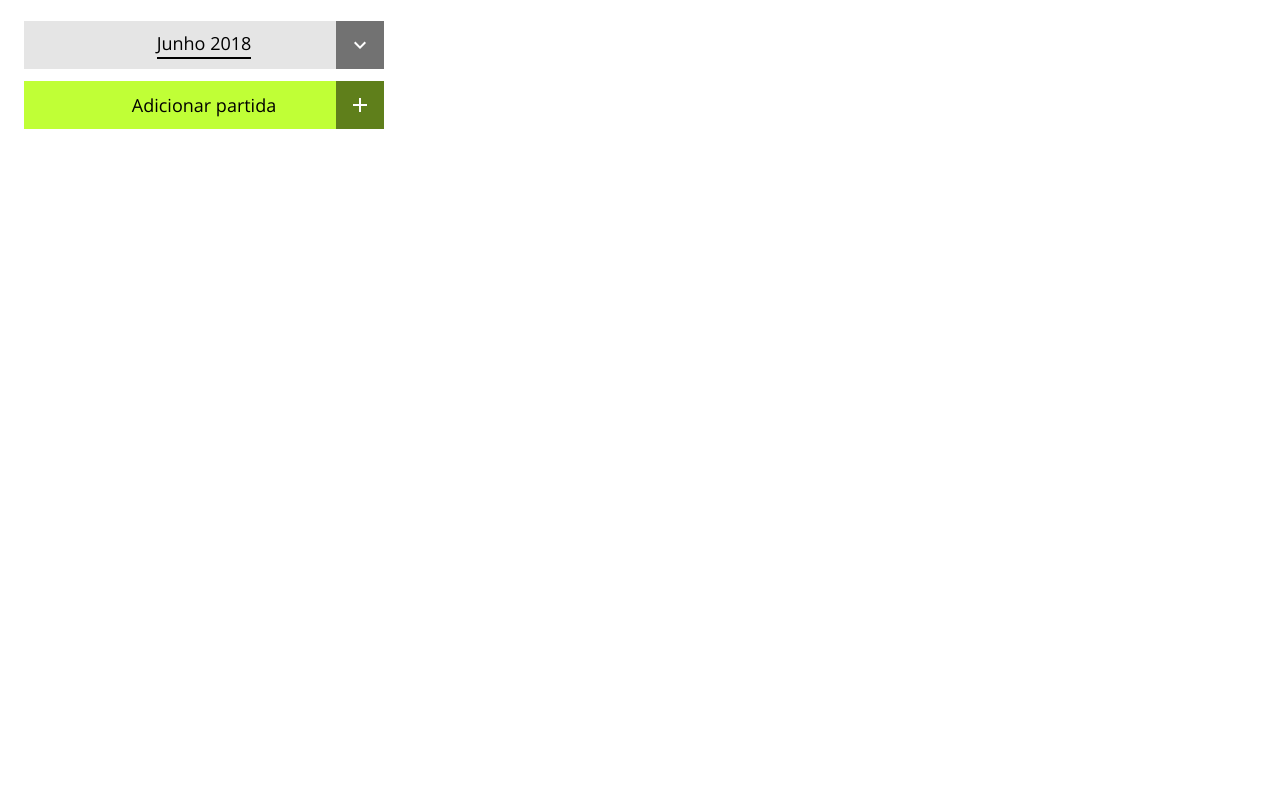
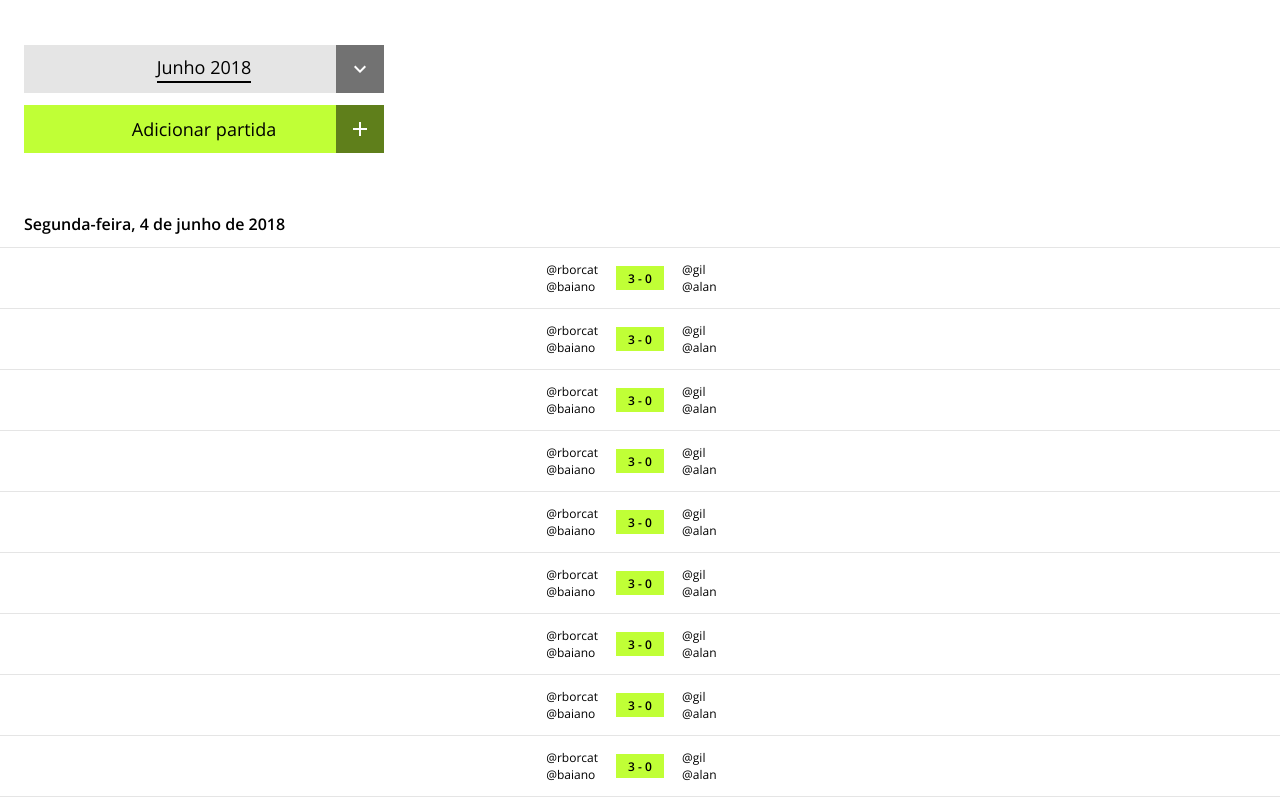
Before and after one commit to leonardosarmentocastro-learning/fifa_champs_frontend, a React app: page / in a window 1280 px wide. Shown: the part 130-927 px from the top of the page. Before the commit the page ends 800 px from the top, so only its background shows below. Built offline with nearby package versions, Linux system fonts and the light colour scheme.

Commit message:
ResultsPage - UI
Details
. Created "ResultsList" component to display the match results for each day;
. Implemented the first impression without "tags";
. Removed the paddings from "results-page" and put it inside each container of the page.

TODO
. Implement the "tags" section of the "ResultsList" component;
. Start passing props to the functional component.

```diff
--- /dev/null
+++ b/src/components/ResultsList/index.js
@@ -0,0 +1,44 @@
+import React from 'react';
+import PropTypes from 'prop-types';
+
+import './index.styles.css';
+
+const ResultsList = ({ results }) => (
+  <div className='results-list'>
+    <div className='title-container'>
+      {/* TODO: use props. */}
+      <p className='title'>Segunda-feira, 4 de junho de 2018</p>
+    </div>
+
+    <ul className='list'>
+      {/* TODO: use props. */}
+      {[1, 2, 3, 4, 5, 6, 7, 8, 9].map(n => (
+        <li className='item'>
+          <div className='match-details'>
+            <div className='home-players container'>
+              <p className='player'>@rborcat</p>
+              <p className='player'>@baiano</p>
+            </div>
+
+            <div className='score'>3 - 0</div>
+
+            <div className='away-players container'>
+              <p className='player'>@gil</p>
+              <p className='player'>@alan</p>
+            </div>
+          </div>
+
+          {/* TODO */}
+          <div className='tags'>
+          </div>
+        </li>)
+      )}
+    </ul>
+  </div>
+);
+
+ResultsList.propTypes = {
+  results: PropTypes.array.isRequired,
+};
+
+export default ResultsList;
--- /dev/null
+++ b/src/components/ResultsList/index.styles.css
@@ -0,0 +1,66 @@
+.results-list {
+  --gutter: 2.4rem;
+}
+
+/* @component */
+.results-list > .title-container {
+  display: flex;
+  justify-items: flex-start;
+
+  margin-bottom: 1.2rem;
+  padding: 0 var(--gutter);
+}
+
+.results-list > .title-container > .title {
+  font-family: 'opensans-semibold';
+  font-size: 1.6rem;
+}
+
+/* @component */
+.results-list > .list > .item {
+  list-style: none;
+
+  border-bottom: 1px solid var(--color-border-ice);
+}
+
+.results-list > .list > .item:first-of-type {
+  border-top: 1px solid var(--color-border-ice);
+}
+
+.results-list > .list > .item > .match-details {
+  display: grid;
+  grid-template-columns: 1fr 6rem 1fr;
+  grid-template-rows: 6rem;
+}
+
+.results-list > .list > .item > .match-details > .container {
+  display: flex;
+  flex-direction: column;
+  align-self: center;
+  justify-content: center;
+
+  height: 100%;
+
+  padding: 1.2rem;
+}
+
+.results-list > .list > .item > .match-details > .container > .player {
+  font-size: 1.2rem;
+}
+
+.results-list > .list > .item > .match-details > .home-players {
+  justify-self: flex-end;
+}
+
+.results-list > .list > .item > .match-details > .score {
+  display: flex;
+  justify-content: center;
+  align-items: center;
+
+  margin: 1.8rem .6rem;
+
+  font-family: 'opensans-semibold';
+  font-size: 1.2rem;
+
+  background-color: var(--color-secondary);
+}
--- a/src/components/ResultsPage/index.js
+++ b/src/components/ResultsPage/index.js
@@ -2,6 +2,7 @@ import React, { Component, Fragment } from 'react';
 
 import ActionButton from '../ActionButton';
 import NavigationBar from '../NavigationBar';
+import ResultsList from '../ResultsList';
 import './index.styles.css';
 
 class ResultsPage extends Component {
@@ -32,7 +33,9 @@ class ResultsPage extends Component {
             />
           </div>
 
-
+          <div className='results-list-container'>
+            <ResultsList />
+          </div>
         </div>
       </Fragment>
     );
--- a/src/components/ResultsPage/index.styles.css
+++ b/src/components/ResultsPage/index.styles.css
@@ -1,4 +1,6 @@
 .results-page {
+  --gutter: 2.4rem;
+
   display: flex;
   align-items: center;
   flex-direction: column;
@@ -6,12 +8,12 @@
   height: var(--page-height);
 
   margin-top: var(--navigation-bar-height);
-  padding: 2.4rem;
 }
 
 /* @component */
 .results-page > .title-container {
   margin-bottom: 2.4rem;
+  padding: var(--gutter) var(--gutter);
 }
 
 .results-page > .title-container > .title {
@@ -24,10 +26,17 @@
 /* @component */
 .results-page > .action-buttons-container {
   width: 100%;
+
+  margin-bottom: 6rem;
+  padding: 0 var(--gutter);
 }
 
 .results-page > .action-buttons-container > .action-button:not(:last-child) {
   margin-bottom: 1.2rem;
+}
+
+.results-page > .results-list-container {
+  width: 100%;
 }
 
 /* @responsive */
--- a/src/shared/styles/variables.css
+++ b/src/shared/styles/variables.css
@@ -1,4 +1,5 @@
 :root {
+  --color-border-ice: #e5e5e5;
   --color-button-ice: #e5e5e5;
   --color-button-lemon: #c0ff36;
   --color-primary: #201a56;
```
